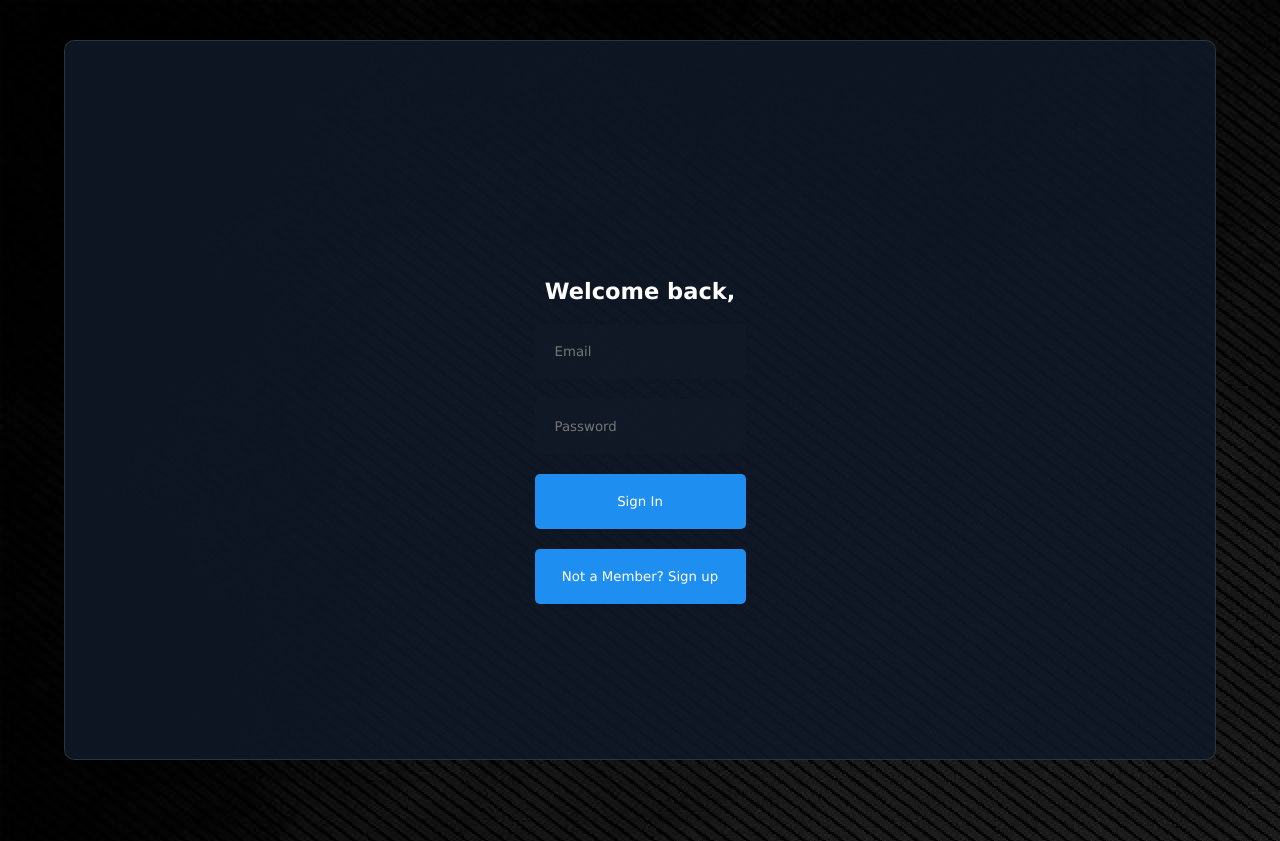
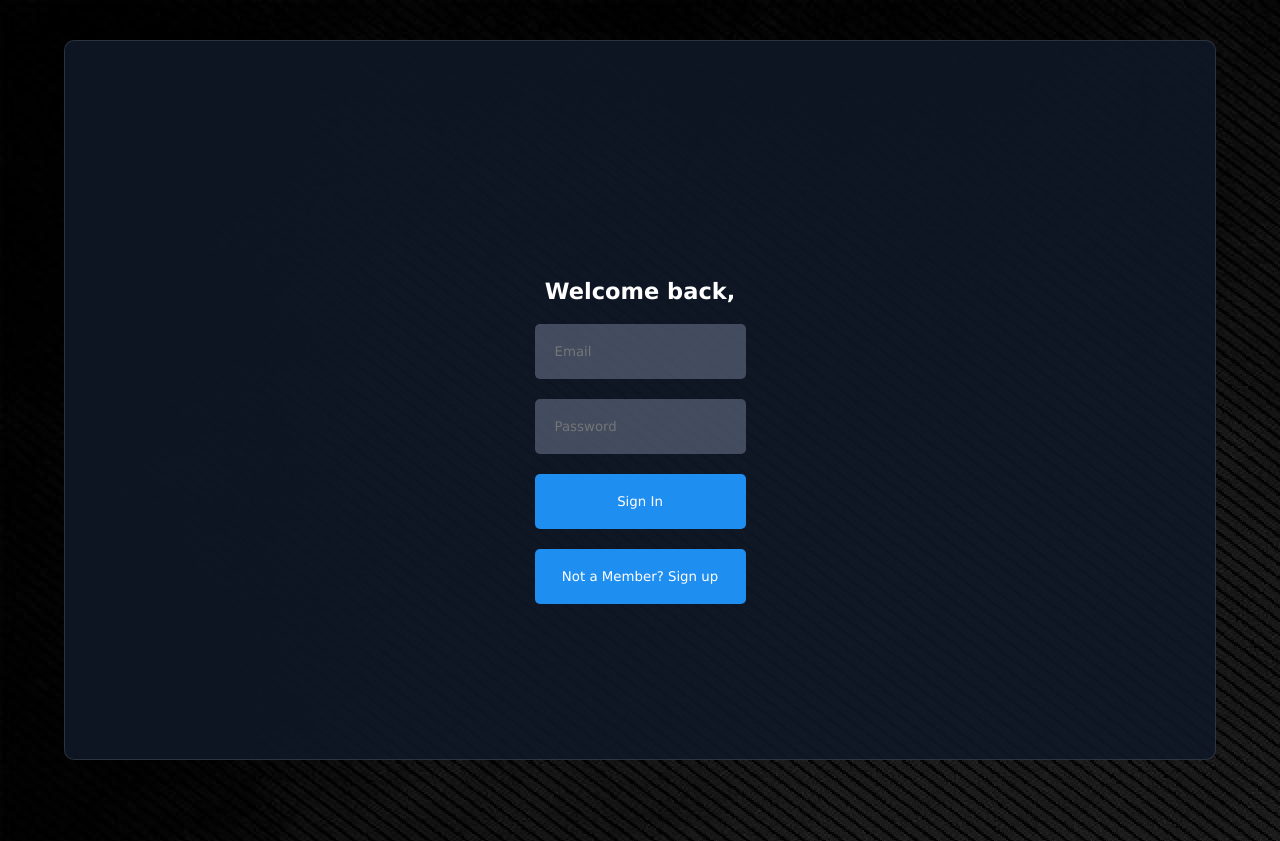
Before and after one commit to Yashraj0888/Lets-Chat, a React (Vite) app: page / in a window 1280 px wide. Built offline with nearby package versions, Linux system fonts and the light colour scheme; no server answers.

Commit message:
light thing

```diff
--- a/src/Component/login/login.css
+++ b/src/Component/login/login.css
@@ -33,8 +33,9 @@
           padding: 20px;
           border: none;
           outline: none;
-          background-color: rgba(17, 25, 40, 0.6);
+          background-color: rgba(100, 112, 133, 0.6);
           color: white;
+
           border-radius: 5px;
         }
 
```
